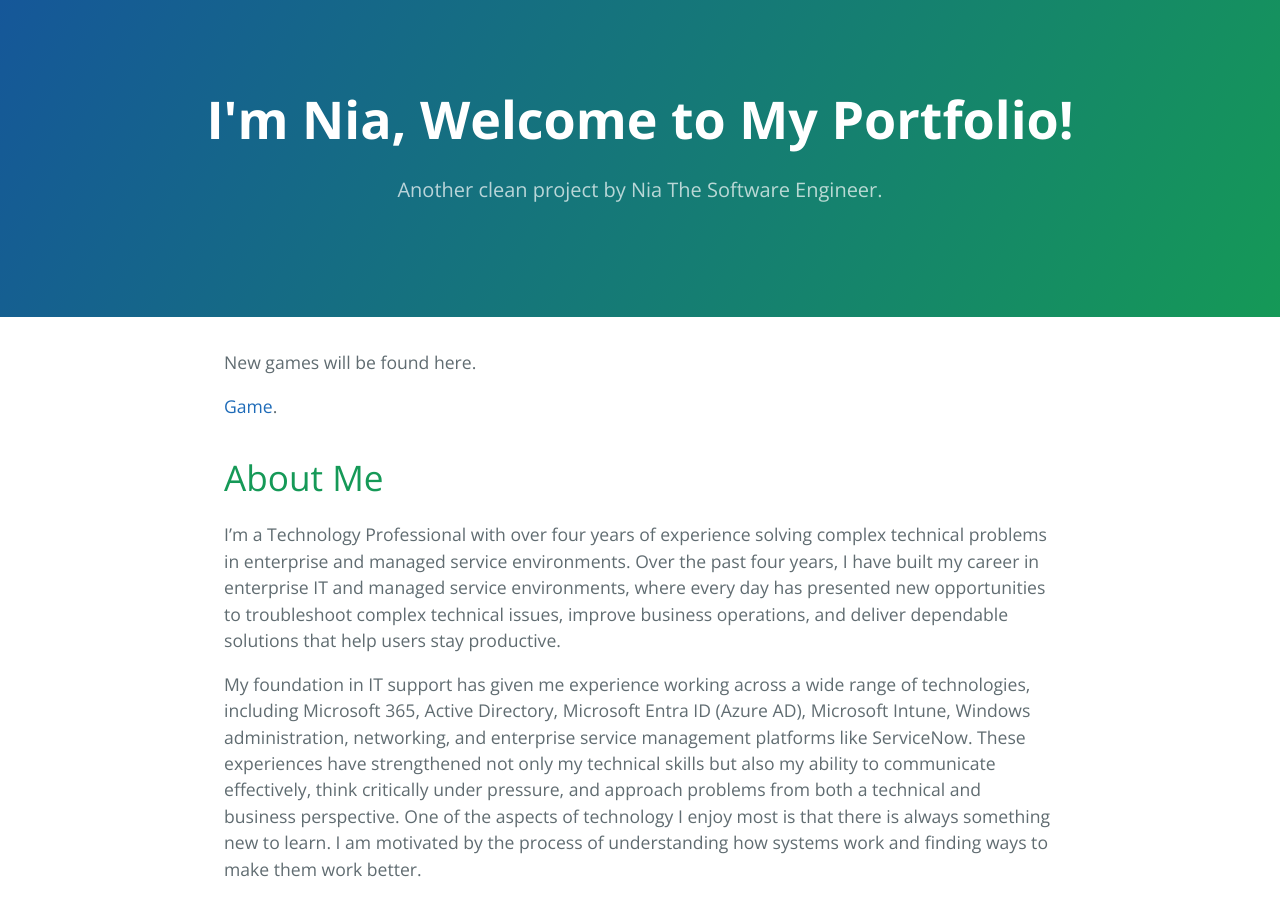
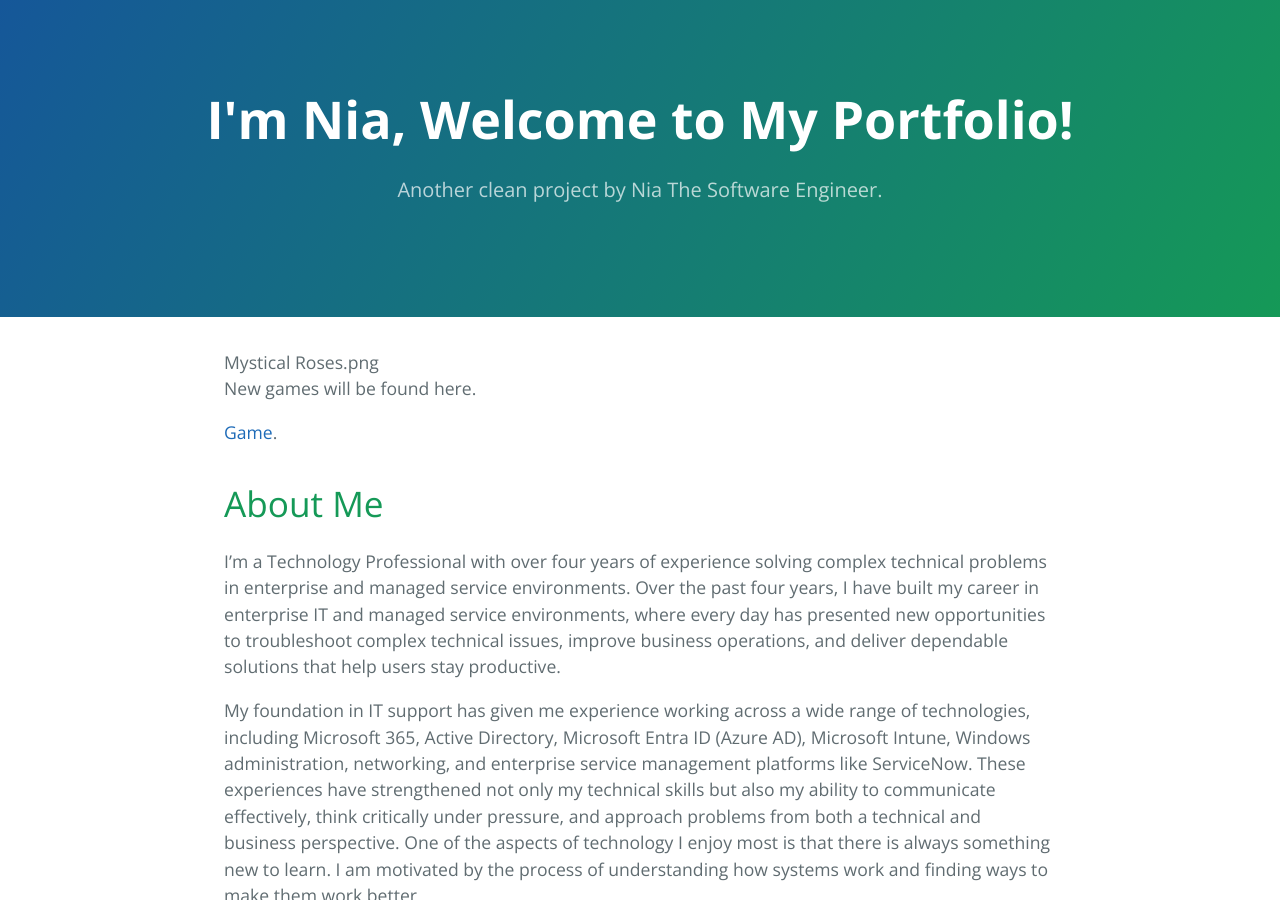
Before and after one commit to NiaGrayson/NiaTheSoftwareEngineer.github.io, a Jekyll site: the page built from index.md, in a window 1280 px wide and 900 px high. Built offline with Jekyll 4.4.1, drawn with Linux system fonts in a browser that asks for light colours; our own code applies the rules of GitHub Pages for plain Markdown files.

Commit message:
Update index.md with new content and structure
Removed old content and added new HTML structure with a head section and an image.

```diff
--- a/index.md
+++ b/index.md
@@ -1,6 +1,6 @@
----
-layout: default
----
+<head>
+Mystical Roses.png
+</head>
 
 New games will be found here.
 
```
